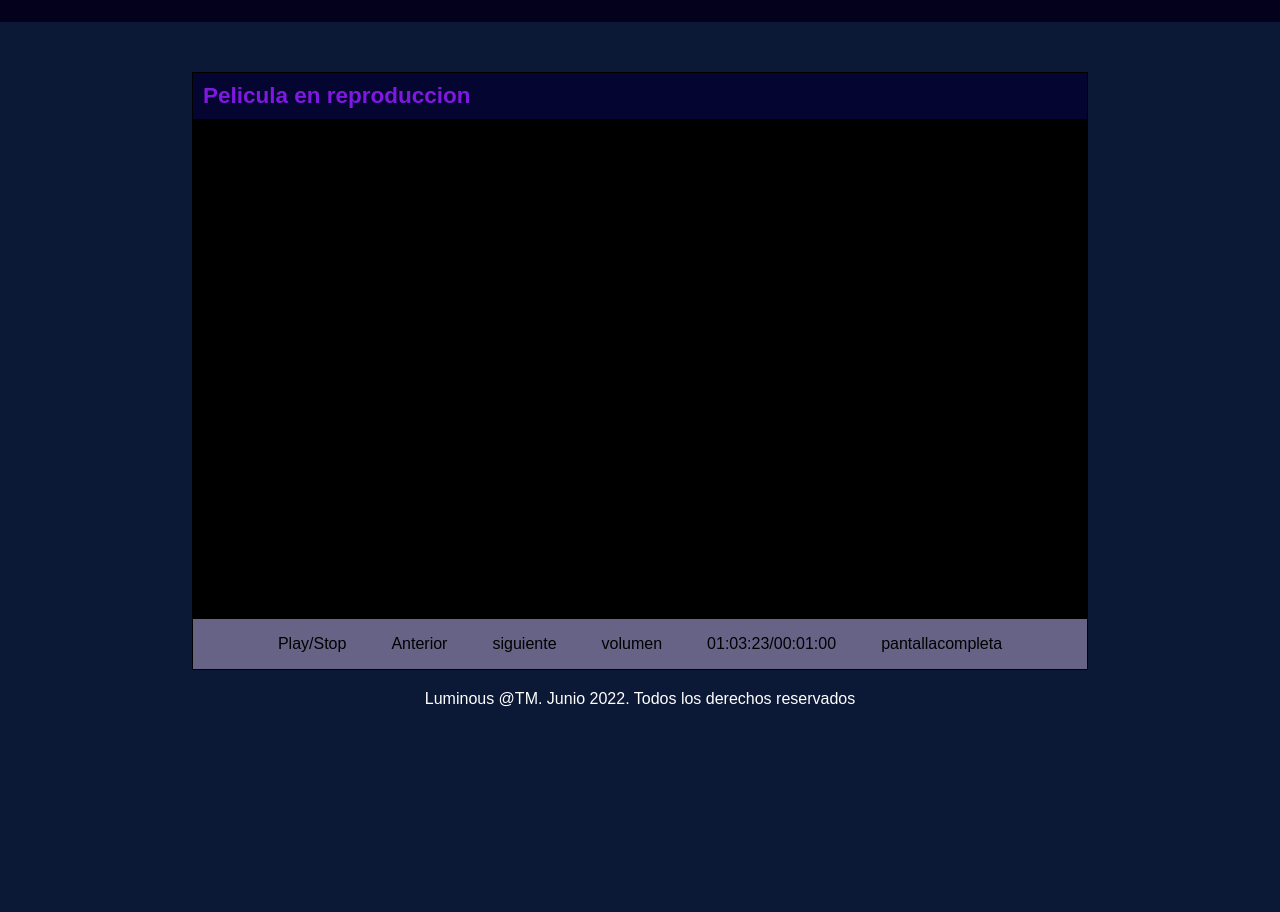
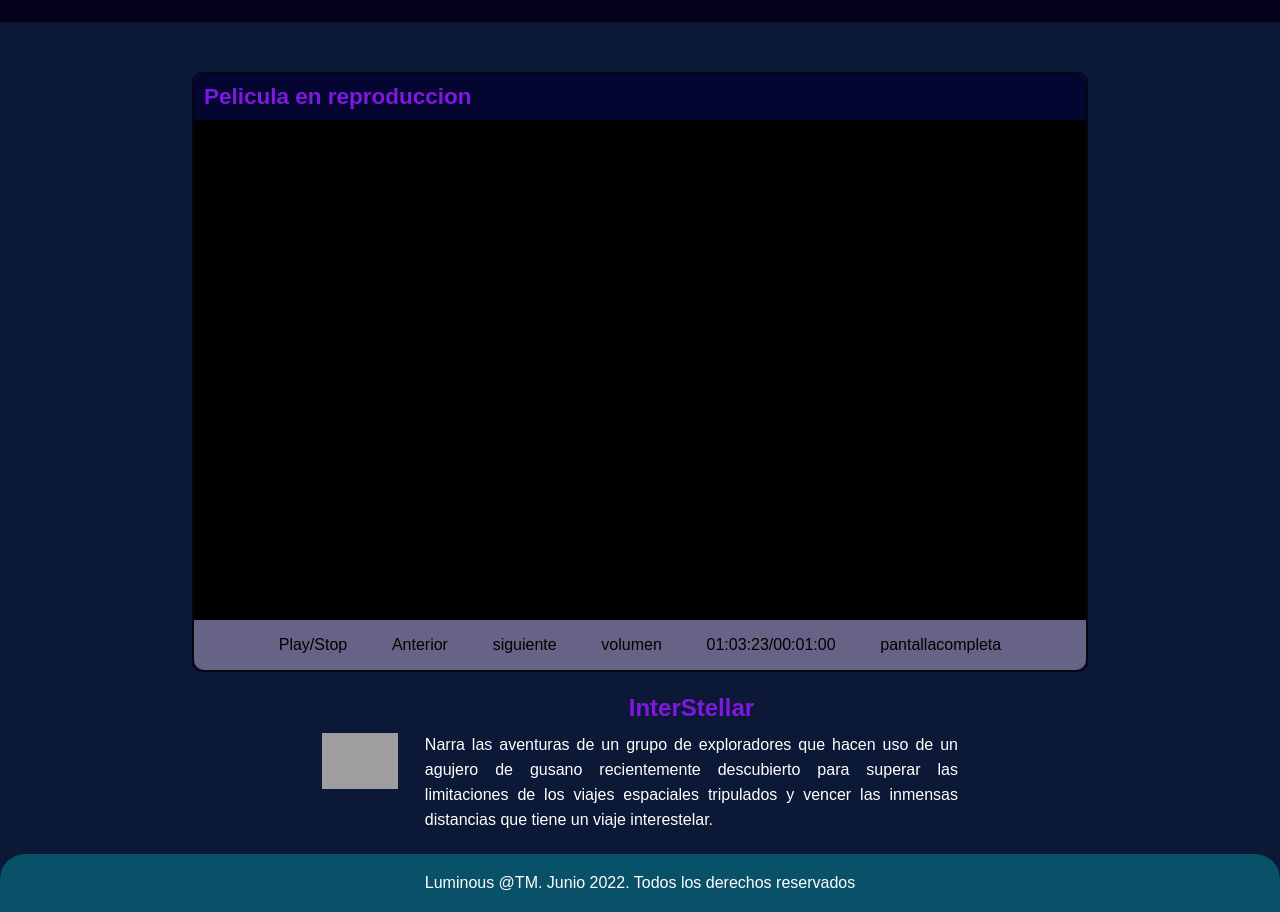
Before and after one commit to AlejoVLZ/AlejoVLZ---Proyecto_Streaming_sistemas_II, a plain HTML site: page moviedescription.html in a window 1280 px wide. Shown: the part 58-970 px from the top of the page. Before the commit the page ends 800 px from the top, so only its background shows below. Drawn offline with Linux system fonts and the light colour scheme; grey boxes are pictures that could not be loaded.

Commit message:
cambios liegeros al css y html, y se termino la pagina de reproduccion

```diff
--- a/Style.css
+++ b/Style.css
@@ -122,17 +122,22 @@ header nav a.activo{
     bottom: 0px;
     text-align: center;
     width: 100%;
+    margin-top: 20px;
+    background-color: rgba(0, 255, 255, 0.247);
+    border-radius: 25px 25px 0 0 ;
 }
 .reproductor{  /* Aqui se va a construir el cuadro de reporductor de pelicuals*/
+    border-radius: 10px;
     display: flex;
     align-items: center;
     flex-direction: column;
-    border: rgb(0, 0, 0) solid 1px;
+    border: rgba(0, 0, 0,0.7) solid 2px;
     width: 70%;
     margin: auto;
     margin-top: 50px;
 }
 .playing{
+    border-radius: 10px 10px 0 0;
     font-size: 15px;
     color: #7f18e0;
     text-align: left;
@@ -141,6 +146,10 @@ header nav a.activo{
     background-color: rgb(4, 5, 49);
     width: 100%;
     height: 10%;
+    font-family: sans-serif;
+}
+.playing h2{
+    font-family: sans-serif;
 }
 .player_box{
     background-color: black;
@@ -157,6 +166,7 @@ header nav a.activo{
     display: flex;
     flex-wrap: wrap;
     align-items: center ;
+    border-radius: 0 0 10px 10px;
 }
 .player_menu ul{
     width: inherit;
@@ -169,3 +179,26 @@ header nav a.activo{
     list-style: none;
     font-family: sans-serif;
 }
+.player_bot{
+    margin-top: 20px;
+    align-items: center;
+    display: flex;
+    justify-content: space-between;
+    flex-wrap: wrap;
+    margin: 20px 25%;
+}
+#img_descp{
+    width: 75%;
+}
+.player_bot #titulo{
+    color: #7f18e0;
+    text-align: center;
+    font-family: sans-serif;
+}
+.player_bot #texto{
+    line-height: 25px;
+    margin-top: 10px;
+    color: #fff;
+    text-align: justify;
+    font-family: sans-serif;
+}
--- a/moviedescription.html
+++ b/moviedescription.html
@@ -43,7 +43,22 @@
             </ul>
         </nav>
         </div>
-    <div></div>
+    <div class="player_bot">
+        <table>
+            <tbody>
+                <tr>
+                    <td>
+                        <img src="https://www.themoviedb.org/t/p/original/nrSaXF39nDfAAeLKksRCyvSzI2a.jpg" alt="InterStellar_poster" id="img_descp">
+
+                    </td>
+                    <td>
+                        <h2 id="titulo">InterStellar</h2>
+                        <p id="texto">Narra las aventuras de un grupo de exploradores que hacen uso de un agujero de gusano recientemente descubierto para superar las limitaciones de los viajes espaciales tripulados y vencer las inmensas distancias que tiene un viaje interestelar.</p>
+                    </td>
+                </tr>
+            </tbody>
+        </table>
+    </div>
         <footer class="pie">
             <p>Luminous @TM. Junio 2022. Todos los derechos reservados</p>
         </footer>
```
